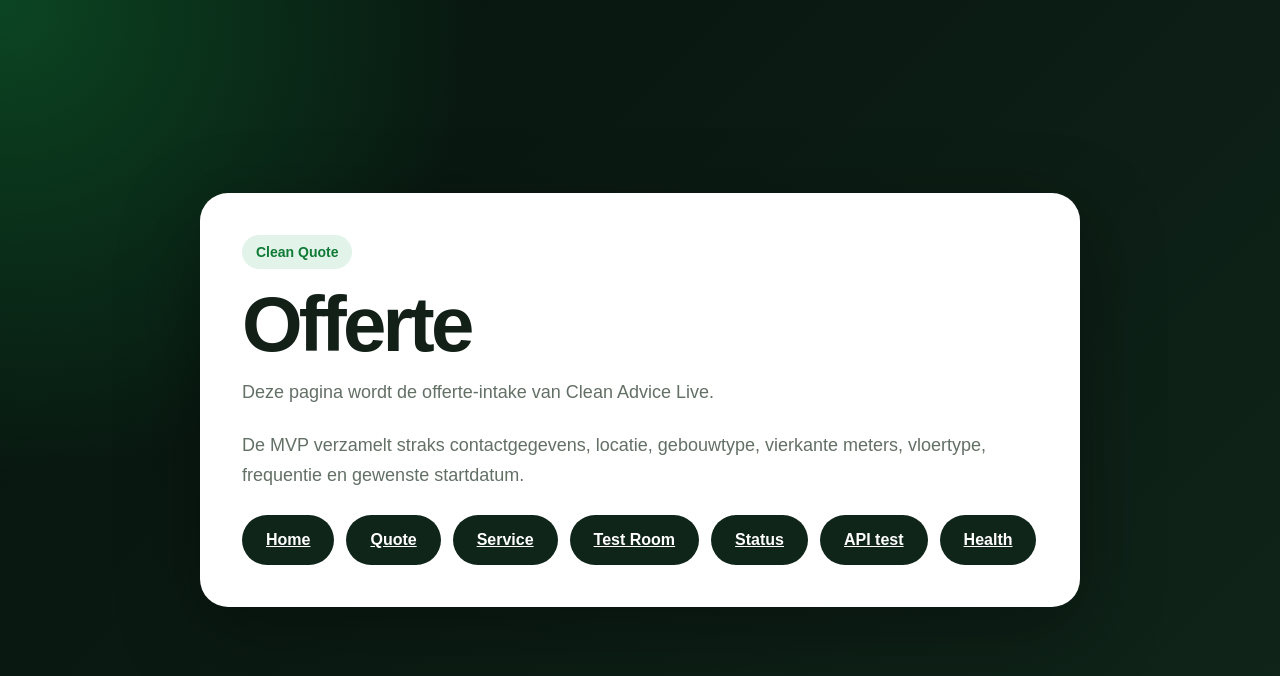
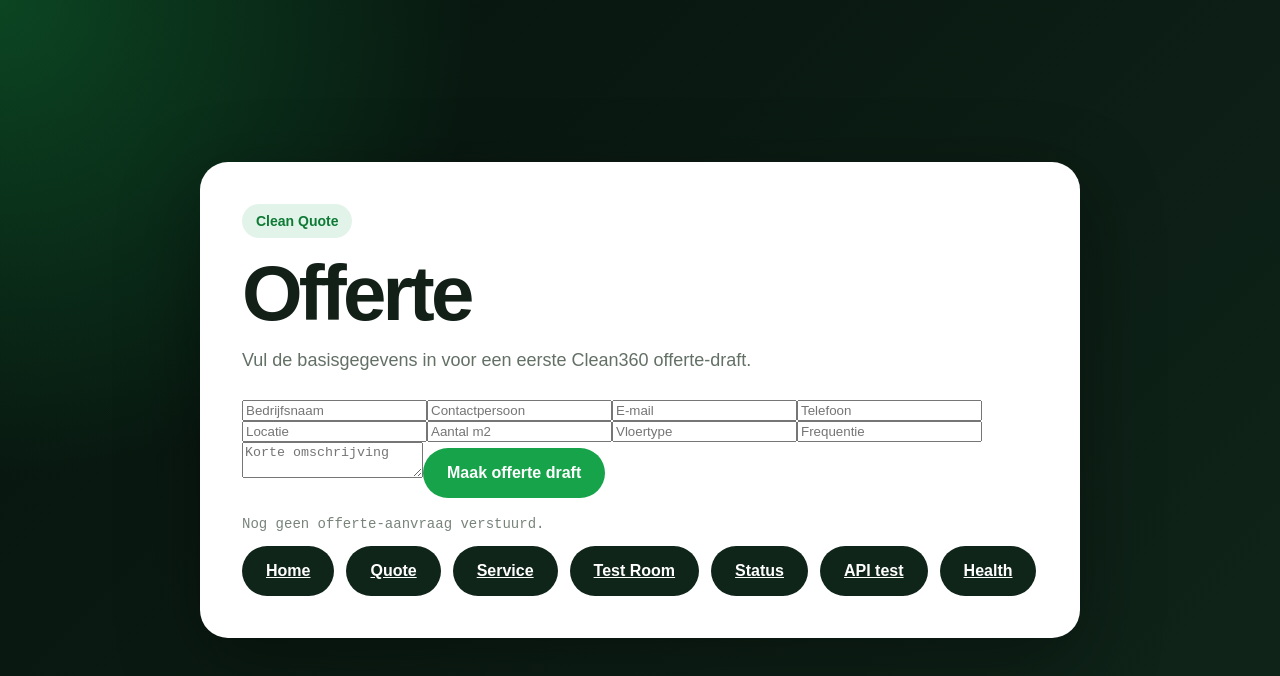
Before and after one commit to SoundBeatz/CleanAdvice-Live, a Next.js app: page /quote in a window 1280 px wide. Shown: the top 676 px of the page. Built offline with nearby package versions, Linux system fonts and the light colour scheme.

Commit message:
Connect quote form to quote page

```diff
--- a/app/quote/page.jsx
+++ b/app/quote/page.jsx
@@ -1,4 +1,5 @@
 import MvpNavigation from '../../components/MvpNavigation';
+import QuoteForm from '../../components/QuoteForm';
 
 export default function QuotePage() {
   return (
@@ -6,8 +7,8 @@ export default function QuotePage() {
       <section className="panel">
         <div className="badge">Clean Quote</div>
         <h1>Offerte</h1>
-        <p>Deze pagina wordt de offerte-intake van Clean Advice Live.</p>
-        <p>De MVP verzamelt straks contactgegevens, locatie, gebouwtype, vierkante meters, vloertype, frequentie en gewenste startdatum.</p>
+        <p>Vul de basisgegevens in voor een eerste Clean360 offerte-draft.</p>
+        <QuoteForm />
         <MvpNavigation />
       </section>
     </main>
```
